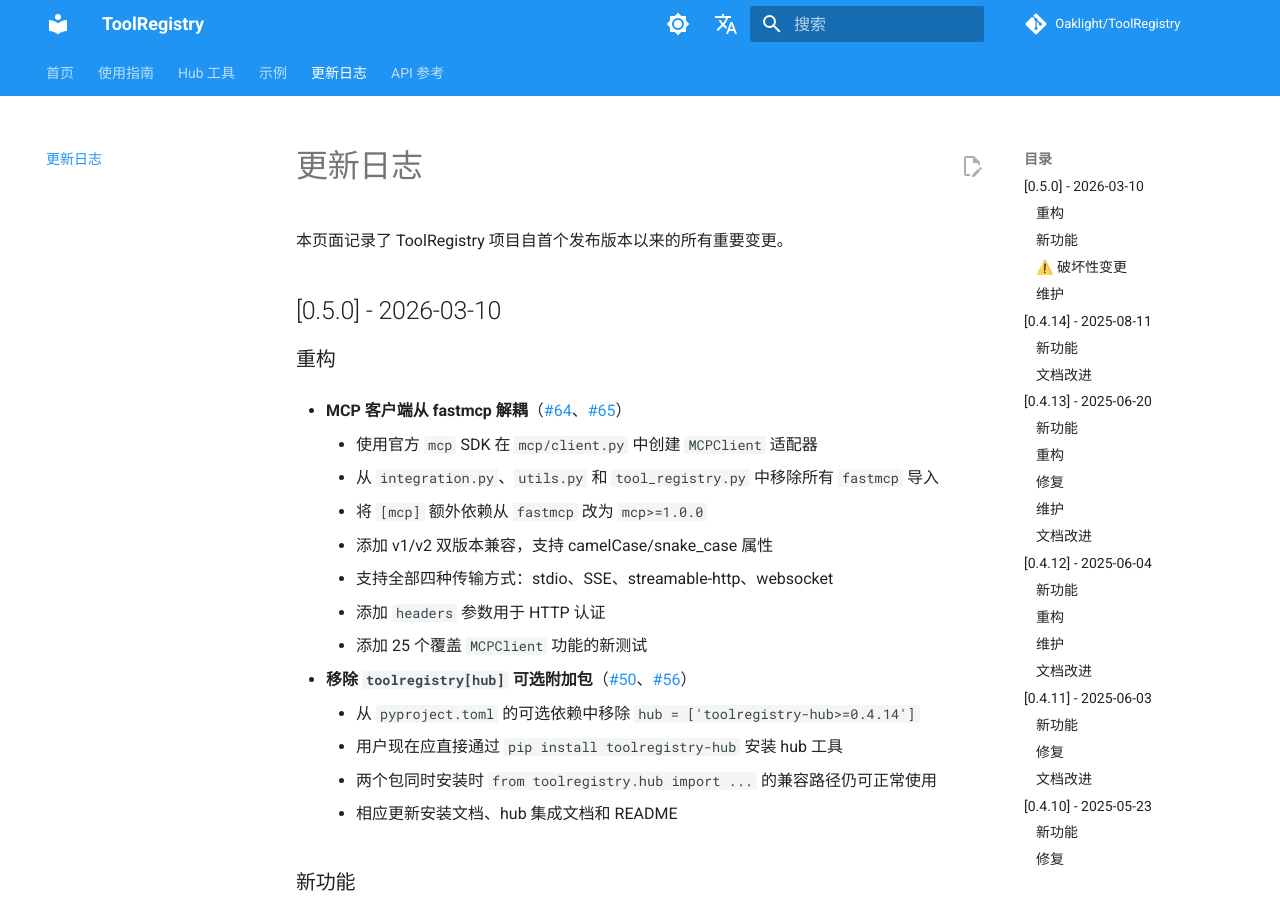
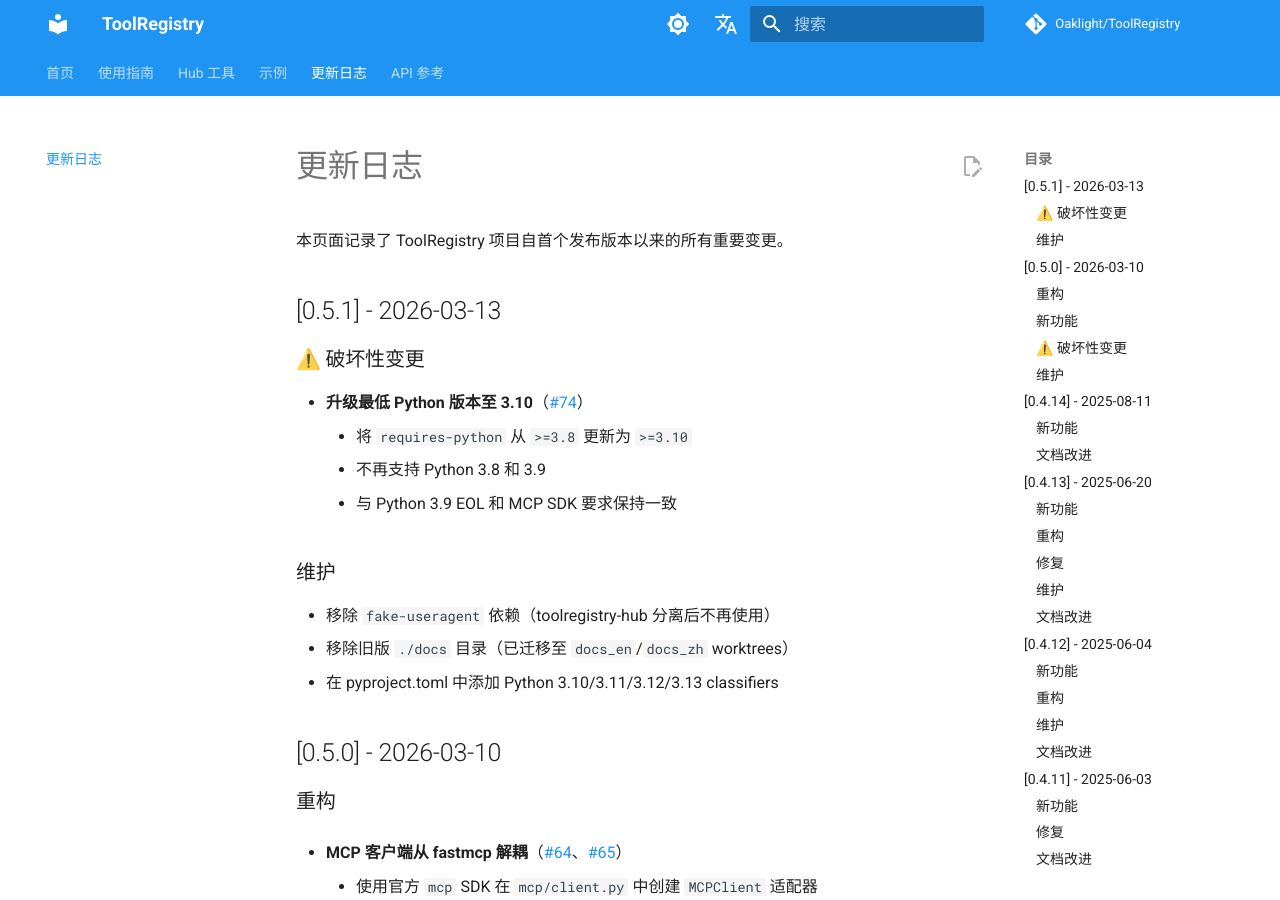
Before and after one commit to Oaklight/ToolRegistry, an MkDocs documentation site: the page built from docs/changelog.md, in a window 1280 px wide and 900 px high. Built offline with MkDocs 1.6.1 and Material for MkDocs 9.7.7, drawn with Linux system fonts in a browser that asks for light colours; comment, search, counter and statistics services are not loaded.

Commit message:
docs: 更新 Python 版本要求至 3.10 并添加 v0.5.1 更新日志
- 更新安装文档要求 Python 3.10+
- 移除 LangChain 集成中的 Python 3.9 要求说明
- 添加 v0.5.1 更新日志条目（Python 版本升级）

```diff
--- a/docs/changelog.md
+++ b/docs/changelog.md
@@ -9,6 +9,21 @@
 # 更新日志
 
 本页面记录了 ToolRegistry 项目自首个发布版本以来的所有重要变更。
+
+## [0.5.1] - 2026-03-13
+
+### ⚠️ 破坏性变更
+
+- **升级最低 Python 版本至 3.10**（[#74](../../issues/74)）
+	- 将 `requires-python` 从 `>=3.8` 更新为 `>=3.10`
+	- 不再支持 Python 3.8 和 3.9
+	- 与 Python 3.9 EOL 和 MCP SDK 要求保持一致
+
+### 维护
+
+- 移除 `fake-useragent` 依赖（toolregistry-hub 分离后不再使用）
+- 移除旧版 `./docs` 目录（已迁移至 `docs_en`/`docs_zh` worktrees）
+- 在 pyproject.toml 中添加 Python 3.10/3.11/3.12/3.13 classifiers
 
 ## [0.5.0] - 2026-03-10
 
```
Also changed, not shown: docs/usage/installation.md (+1 -1 lines), docs/usage/integrations/langchain.md (+1 -1 lines).
